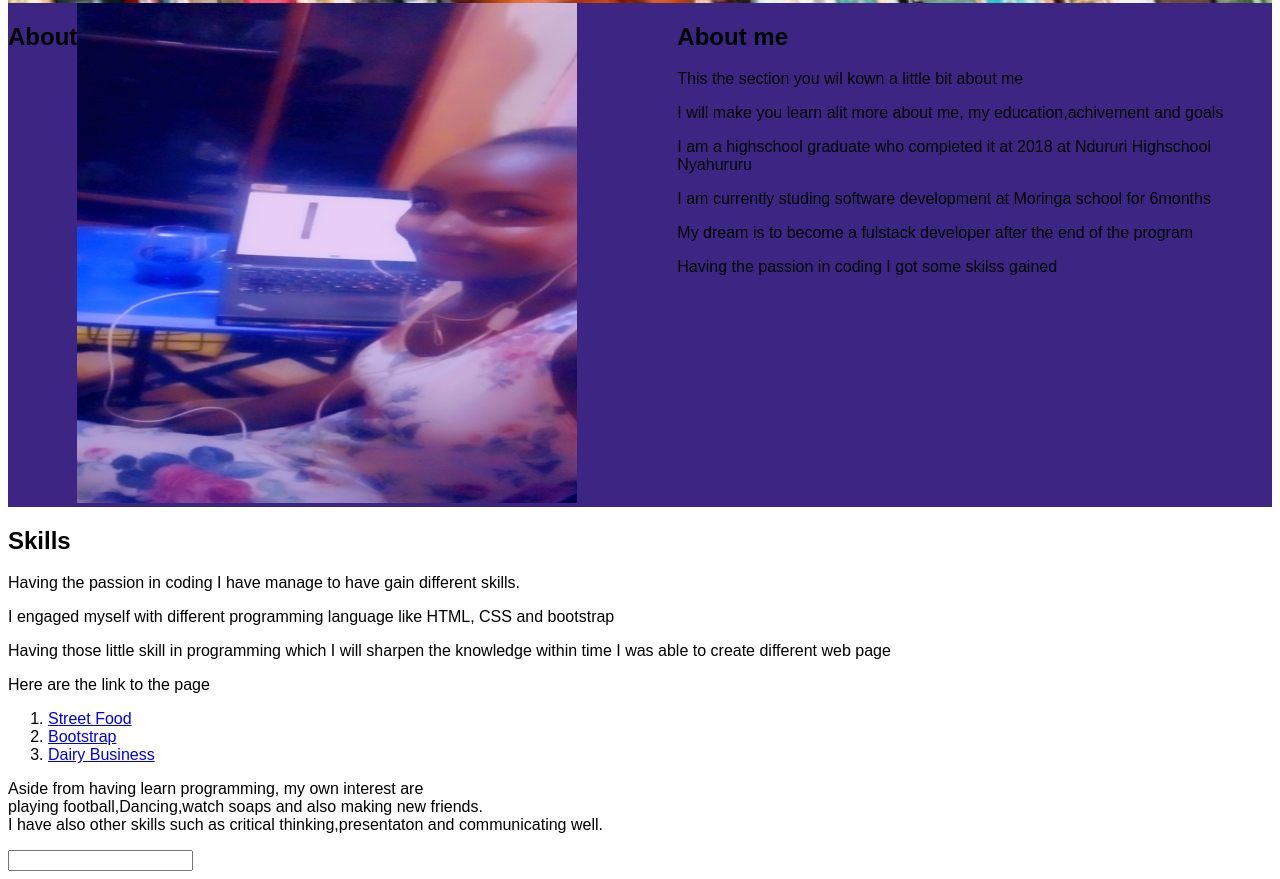
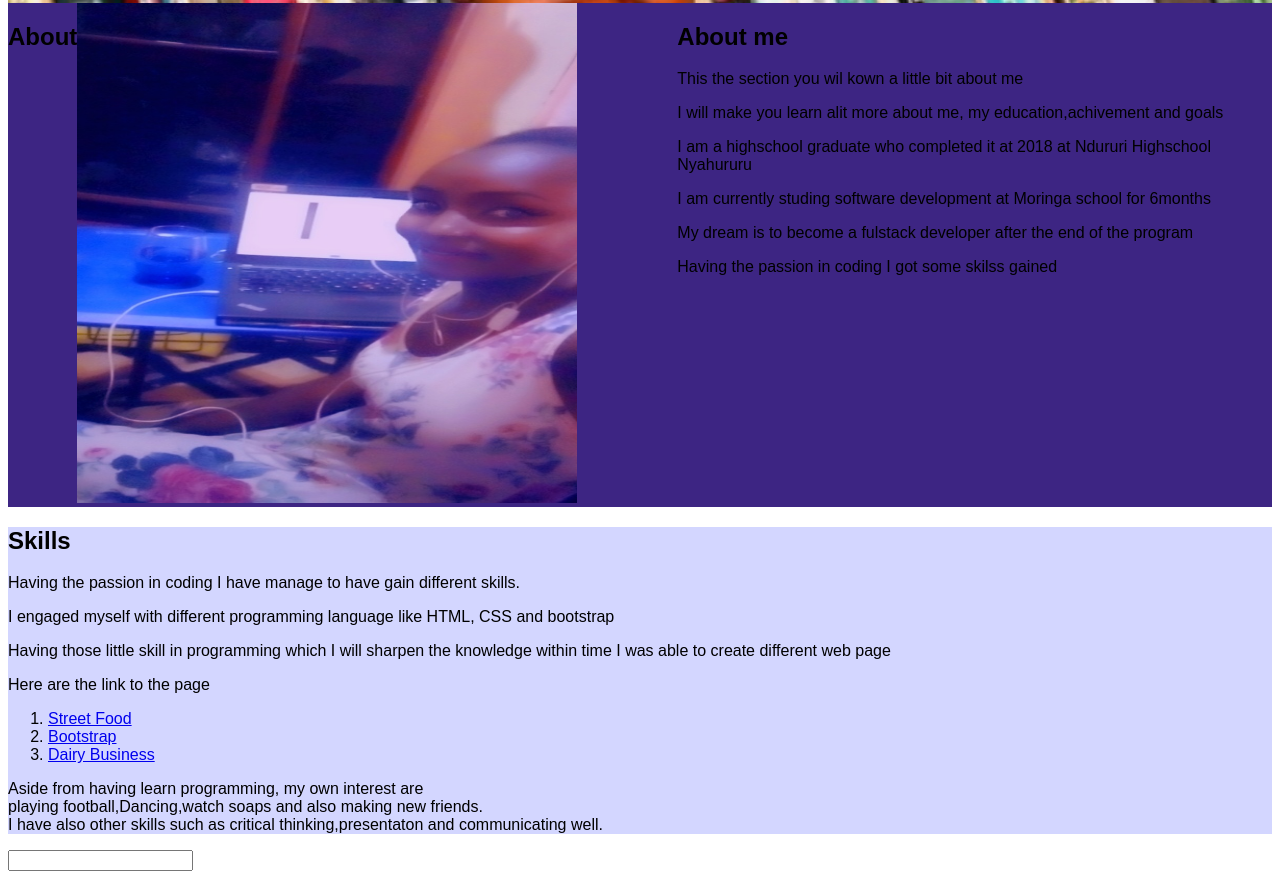
Before and after one commit to barbaramootian/Portfolio, a plain HTML site: page index.html in a window 1280 px wide. Shown: the part 382-1261 px from the top of the page. Drawn offline with Linux system fonts and the light colour scheme.

Commit message:
added the skills background color

```diff
--- a/CSS/index.css
+++ b/CSS/index.css
@@ -51,3 +51,7 @@ body{
 #about h1{
     text-align: center;
 }
+
+#skills{
+    background-color: #D3D6FF;
+}
```
